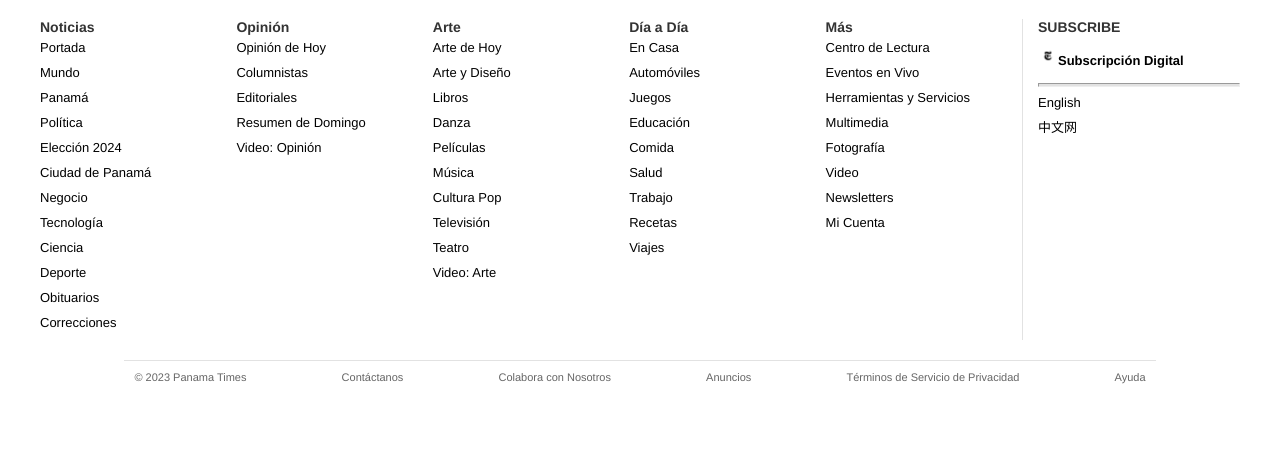
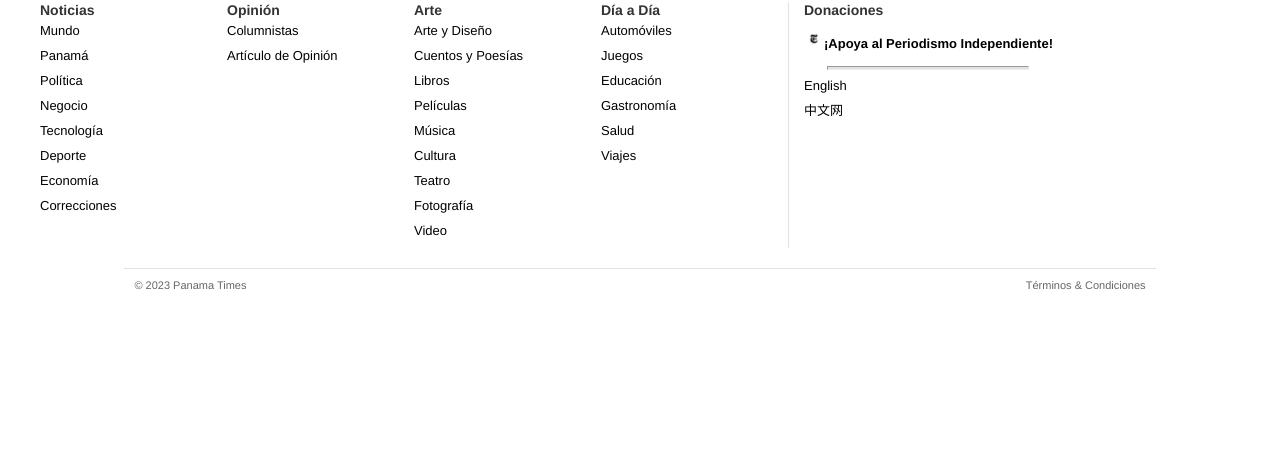
Before and after one commit to SrLordGrim/PrensaNacionalPa, a plain HTML site: page secciones/educacion/poderocultodelamate.html in a window 1280 px wide. Shown: the part 4096-4569 px from the top of the page. After the commit the page ends 4477 px from the top, so only its background shows below. Drawn offline with nearby package versions, Linux system fonts and the light colour scheme; a script that the page names is missing.

Commit message:
Update poderocultodelamate.html

```diff
--- a/secciones/educacion/poderocultodelamate.html
+++ b/secciones/educacion/poderocultodelamate.html
@@ -199,90 +199,64 @@
 
         <div class="footertop">
 
-          <a href="/index.html" rel="noopener noreferrer" target="_blank"><img class="logofotimg" src="/assets/logoPanTim.png" alt="logo"></a>
-          <a href="/index.html" class="gohome" rel="noopener noreferrer" target="_blank">Ir a la Portada</a>
+          <a href="landingPT.html" rel="noopener noreferrer" target="_blank"><img class="logofotimg" src="assets/logoPanTim.png" alt="logo"></a>
 
         </div>
 
         <div class="linkscolumns">
 
           <nav class="column">
+
             <h3 class="titlelink link">Noticias</h3>
-            <a href="#" class="link">Portada</a>
-            <a href="#" class="link">Mundo</a>
-            <a href="#" class="link">Panamá</a>
-            <a href="#" class="link">Política</a>
-            <a href="#" class="link">Elección 2024</a>
-            <a href="#" class="link">Ciudad de Panamá</a>
-            <a href="#" class="link">Negocio</a>
-            <a href="#" class="link">Tecnología</a>
-            <a href="#" class="link">Ciencia</a>
-            <a href="#" class="link">Deporte</a>
-            <a href="#" class="link">Obituarios</a>
-            <a href="#" class="link">Correcciones</a>
+            <a href="/secciones/mundo/mundoseccion.html" class="link">Mundo</a>
+            <a href="/secciones/panama/panamaseccion.html" class="link">Panamá</a>
+            <a href="/secciones/politica/politicaseccion.html" class="link">Política</a>
+            <a href="/secciones/negocio/negocioseccion.html" class="link">Negocio</a>
+            <a href="/secciones/tecnologia/tecnologiaseccion.html" class="link">Tecnología</a>
+            <a href="/secciones/deporte/deporteseccion.html" class="link">Deporte</a>
+            <a href="/secciones/economia/economiaseccion.html" class="link">Economía</a>
+            <a href="/secciones/correciones/correcionesseccion.html" class="link">Correcciones</a>
 
           </nav>
 
           <nav class="column">
 
             <h3 class="titlelink link">Opinión</h3>
-            <a href="#" class="link">Opinión de Hoy</a>
-            <a href="#" class="link">Columnistas</a>
-            <a href="#" class="link">Editoriales</a>
-            <a href="#" class="link">Resumen de Domingo</a>
-            <a href="#" class="link">Video: Opinión</a>
+            <a href="/secciones/columnistas/columnistasseccion.html" class="link">Columnistas</a>
+            <a href="/secciones/opinion/opinionseccion.html" class="link">Artículo de Opinión</a>
 
           </nav>
 
           <nav class="column">
 
             <h3 class="titlelink link">Arte</h3>
-            <a href="#" class="link">Arte de Hoy</a>
-            <a href="#" class="link">Arte y Diseño</a>
-            <a href="#" class="link">Libros</a>
-            <a href="#" class="link">Danza</a>
-            <a href="#" class="link">Películas</a>
-            <a href="#" class="link">Música</a>
-            <a href="#" class="link">Cultura Pop</a>
-            <a href="#" class="link">Televisión</a>
-            <a href="#" class="link">Teatro</a>
-            <a href="#" class="link">Video: Arte</a>
-
+            <a href="/secciones/arteydiseno/arteydisenoseccion.html" class="link">Arte y Diseño</a>
+            <a href="/secciones/cuentospoesias/cuentospoesiasseccion.html" class="link">Cuentos y Poesías</a>
+            <a href="/secciones/libros/librosseccion.html" class="link">Libros</a>
+            <a href="/secciones/peliculas/peliculasseccion.html" class="link">Películas</a>
+            <a href="/secciones/musica/musicaseccion.html" class="link">Música</a>
+            <a href="/secciones/culturapop/culturapopseccion.html" class="link">Cultura</a>
+            <a href="/secciones/teatro/teatroseccion.html" class="link">Teatro</a>
+            <a href="/secciones/fotografia/fotografiaseccion.html" class="link">Fotografía</a>
+            <a href="/secciones/video/videoseccion.html" class="link">Video</a>
           </nav>
 
           <nav class="column">
 
             <h3 class="titlelink link">Día a Día</h3>
-            <a href="#" class="link">En Casa</a>
-            <a href="#" class="link">Automóviles</a>
-            <a href="#" class="link">Juegos</a>
-            <a href="#" class="link">Educación</a>
-            <a href="#" class="link">Comida</a>
-            <a href="#" class="link">Salud</a>
-            <a href="#" class="link">Trabajo</a>
-            <a href="#" class="link">Recetas</a>
-            <a href="#" class="link">Viajes</a>
-
-          </nav>
-
-          <nav class="column">
-
-            <h3 class="titlelink link">Más</h3>
-            <a href="#" class="link">Centro de Lectura</a>
-            <a href="#" class="link">Eventos en Vivo</a>
-            <a href="#" class="link">Herramientas y Servicios</a>
-            <a href="#" class="link">Multimedia</a>
-            <a href="#" class="link">Fotografía</a>
-            <a href="#" class="link">Video</a>
-            <a href="#" class="link">Newsletters</a>
-            <a href="#" class="link">Mi Cuenta</a>
+            <a href="/secciones/automoviles/automovilesseccion.html" class="link">Automóviles</a>
+            <a href="/secciones/juegos/juegosseccion.html" class="link">Juegos</a>
+            <a href="/secciones/educacion/educacionseccion.html" class="link">Educación</a>
+            <a href="/secciones/gastronomia/gastronomiaseccion.html" class="link">Gastronomía</a>
+            <a href="/secciones/salud/saludseccion.html" class="link">Salud</a>
+            <a href="/secciones/viajes/viajesseccion.html" class="link">Viajes</a>
 
           </nav>
 
           <nav class="column bordercol">
 
-            <h3 class="titlelink link">SUBSCRIBE</h3>
-            <a href="#" class="link2"><img src="/assets/footer2.png" alt="digital imag">Subscripción Digital</a>
+            <h3 class="titlelink link">Donaciones</h3>
+            <a href="/donaciones.html" class="link2"><img src="/assets/footer2.png" alt="digital imag">¡Apoya al Periodismo Independiente!</a>
 
             <hr>
 
@@ -296,14 +270,9 @@
     </div>
 
     <div class="footerlinks">
-      <a href="#">© 2023 Panama Times</a>
-      <a href="#">Contáctanos</a>
-      <a href="#">Colabora con Nosotros</a>
-      <a href="#">Anuncios</a>
-      <a href="#">Términos de Servicio de Privacidad</a>
-      <a href="#">Ayuda</a>
+      <a href="/index.html">© 2023 Panama Times</a>
+      <a href="/contacto.html">Términos & Condiciones</a>
     </div>
-
 
   </footer>
 
```
